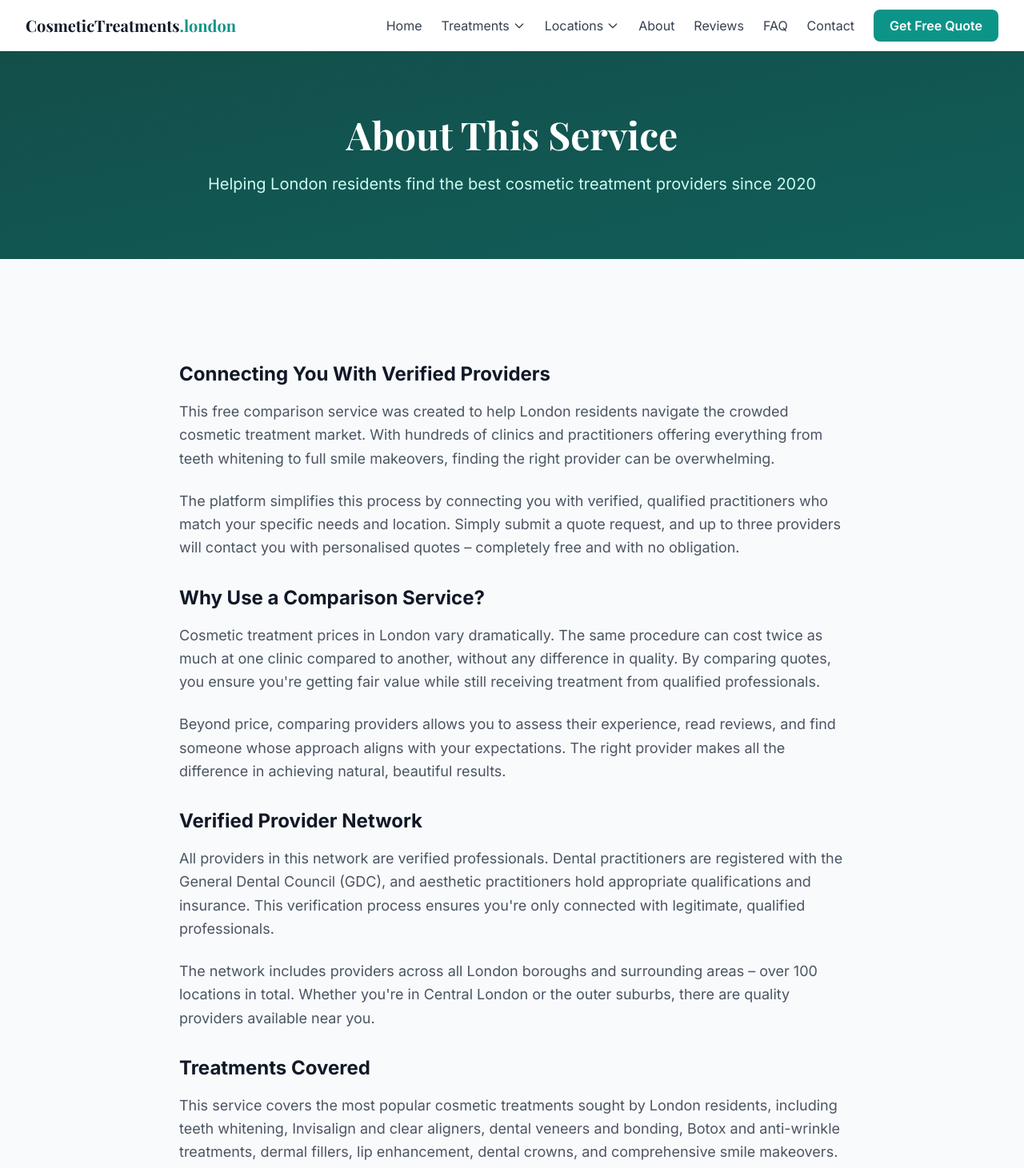
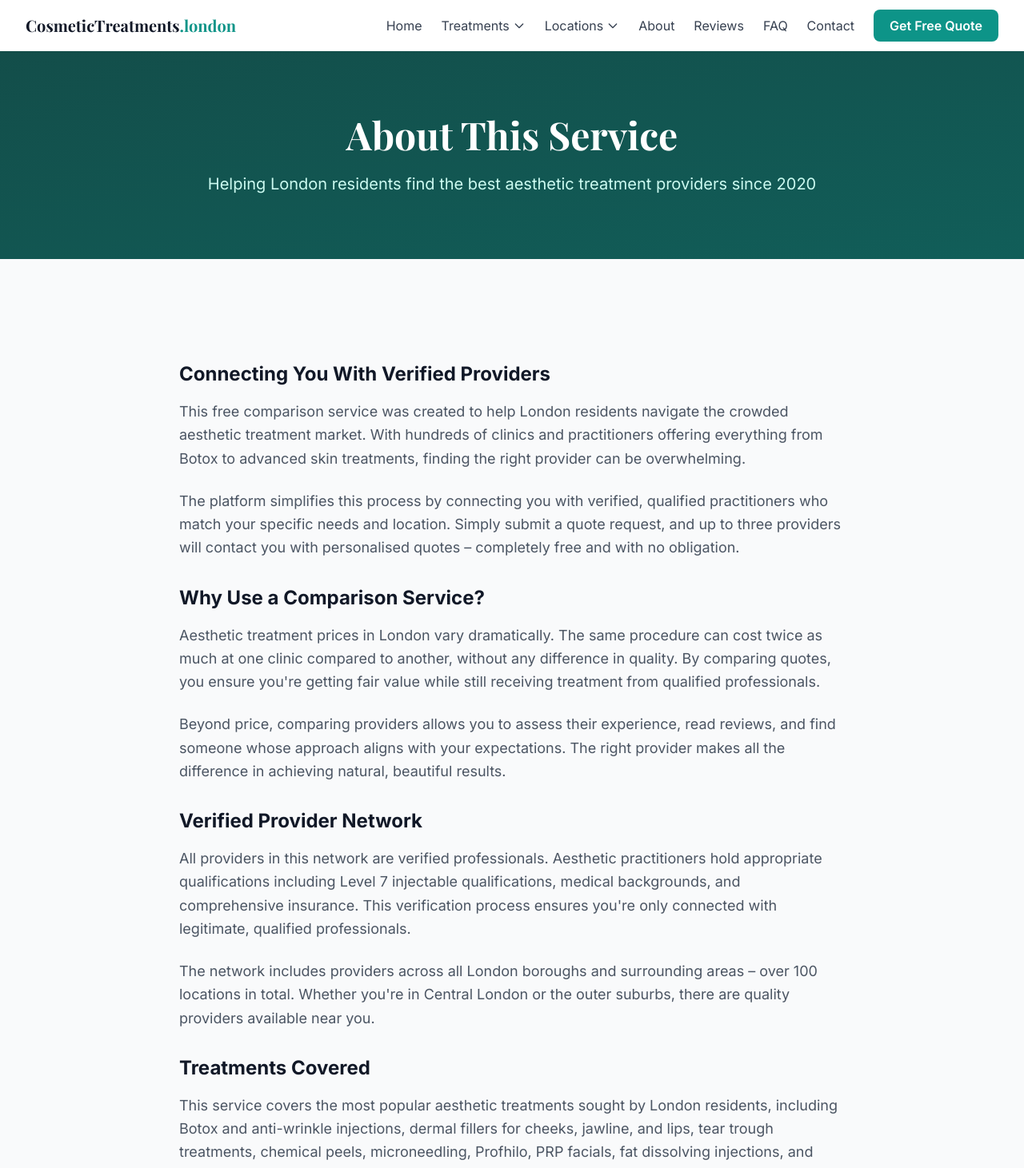
Before and after one commit to Jeh888/Cosmetic-Treatments-London, a Next.js app: page /about in a window 1280 px wide. Shown: the top 1461 px of the page at 80% size. Built offline with nearby package versions, Linux system fonts and the light colour scheme.

Commit message:
Update page.js

```diff
--- a/src/app/about/page.js
+++ b/src/app/about/page.js
@@ -2,7 +2,7 @@ import Link from 'next/link';
 
 export const metadata = {
   title: 'About | Cosmetic Treatments London | Free Provider Comparison',
-  description: 'Learn how this free comparison service connects you with verified cosmetic treatment providers across London. Find the best teeth whitening, Botox, fillers, and dental services.',
+  description: 'Learn how this free comparison service connects you with verified aesthetic treatment providers across London. Find the best Botox, fillers, and skin treatment clinics.',
 };
 
 export default function AboutPage() {
@@ -15,7 +15,7 @@ export default function AboutPage() {
             About This Service
           </h1>
           <p className="text-xl text-primary-100">
-            Helping London residents find the best cosmetic treatment providers since 2020
+            Helping London residents find the best aesthetic treatment providers since 2020
           </p>
         </div>
       </section>
@@ -26,7 +26,7 @@ export default function AboutPage() {
           <div className="prose prose-lg max-w-none">
             <h2>Connecting You With Verified Providers</h2>
             <p>
-              This free comparison service was created to help London residents navigate the crowded cosmetic treatment market. With hundreds of clinics and practitioners offering everything from teeth whitening to full smile makeovers, finding the right provider can be overwhelming.
+              This free comparison service was created to help London residents navigate the crowded aesthetic treatment market. With hundreds of clinics and practitioners offering everything from Botox to advanced skin treatments, finding the right provider can be overwhelming.
             </p>
             <p>
               The platform simplifies this process by connecting you with verified, qualified practitioners who match your specific needs and location. Simply submit a quote request, and up to three providers will contact you with personalised quotes – completely free and with no obligation.
@@ -34,7 +34,7 @@ export default function AboutPage() {
 
             <h2>Why Use a Comparison Service?</h2>
             <p>
-              Cosmetic treatment prices in London vary dramatically. The same procedure can cost twice as much at one clinic compared to another, without any difference in quality. By comparing quotes, you ensure you're getting fair value while still receiving treatment from qualified professionals.
+              Aesthetic treatment prices in London vary dramatically. The same procedure can cost twice as much at one clinic compared to another, without any difference in quality. By comparing quotes, you ensure you're getting fair value while still receiving treatment from qualified professionals.
             </p>
             <p>
               Beyond price, comparing providers allows you to assess their experience, read reviews, and find someone whose approach aligns with your expectations. The right provider makes all the difference in achieving natural, beautiful results.
@@ -42,7 +42,7 @@ export default function AboutPage() {
 
             <h2>Verified Provider Network</h2>
             <p>
-              All providers in this network are verified professionals. Dental practitioners are registered with the General Dental Council (GDC), and aesthetic practitioners hold appropriate qualifications and insurance. This verification process ensures you're only connected with legitimate, qualified professionals.
+              All providers in this network are verified professionals. Aesthetic practitioners hold appropriate qualifications including Level 7 injectable qualifications, medical backgrounds, and comprehensive insurance. This verification process ensures you're only connected with legitimate, qualified professionals.
             </p>
             <p>
               The network includes providers across all London boroughs and surrounding areas – over 100 locations in total. Whether you're in Central London or the outer suburbs, there are quality providers available near you.
@@ -50,7 +50,7 @@ export default function AboutPage() {
 
             <h2>Treatments Covered</h2>
             <p>
-              This service covers the most popular cosmetic treatments sought by London residents, including teeth whitening, Invisalign and clear aligners, dental veneers and bonding, Botox and anti-wrinkle treatments, dermal fillers, lip enhancement, dental crowns, and comprehensive smile makeovers.
+              This service covers the most popular aesthetic treatments sought by London residents, including Botox and anti-wrinkle injections, dermal fillers for cheeks, jawline, and lips, tear trough treatments, chemical peels, microneedling, Profhilo, PRP facials, fat dissolving injections, and laser hair removal.
             </p>
             <p>
               Each provider in the network specialises in different treatments, ensuring you're matched with practitioners who have specific expertise in your area of interest.
```
